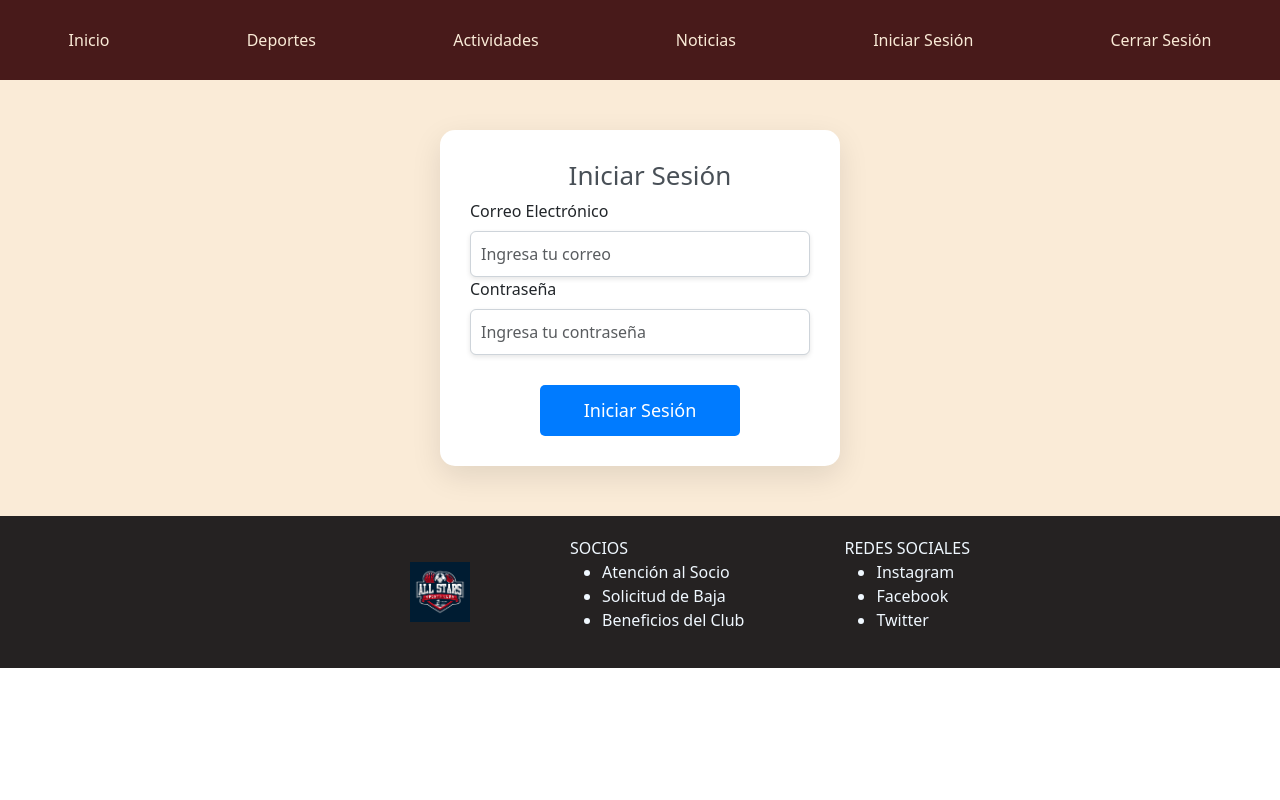
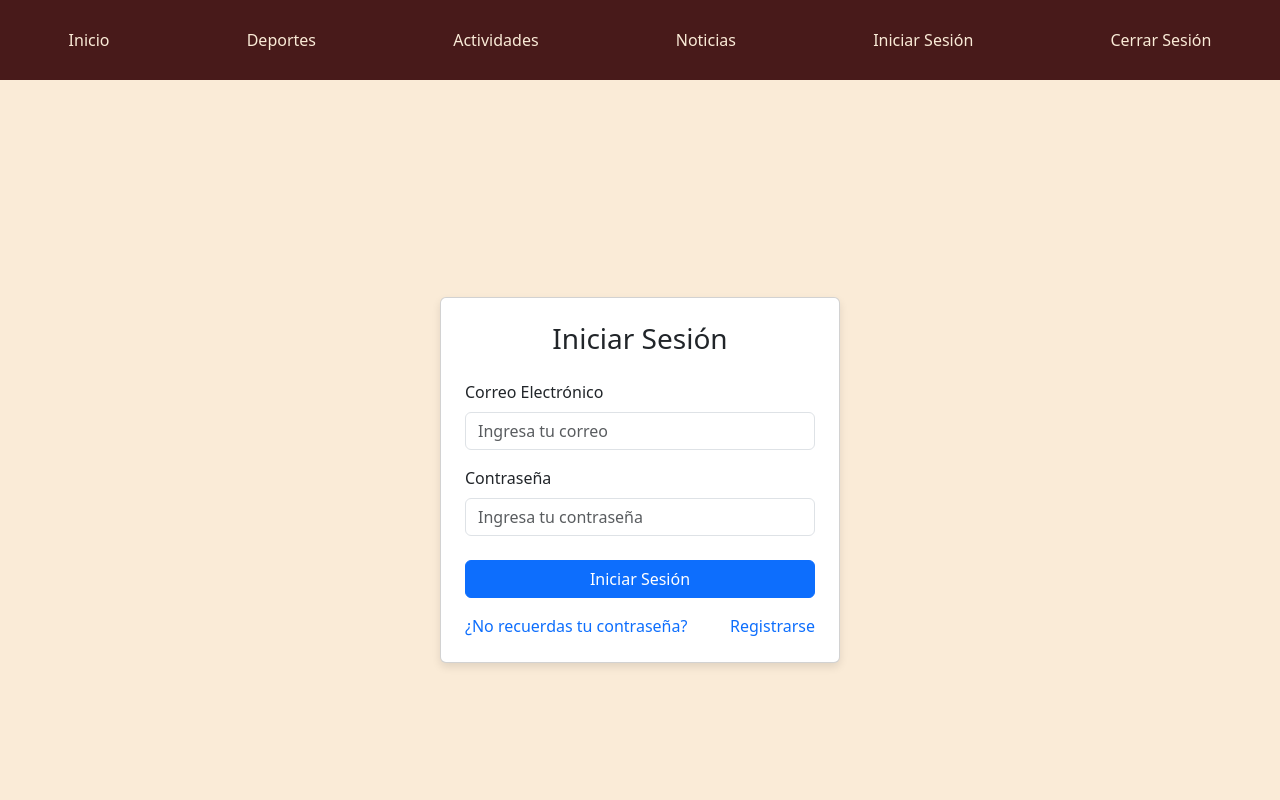
Before and after one commit to francocallegari/PPS-Club-Deportivo, a React (Vite) app in the folder React Frontend/Club-Deportivo/: page /login in a window 1280 px wide. Shown: the top 800 px of the page. Built offline with nearby package versions, Linux system fonts and the light colour scheme.

Commit message:
inicio sesion

```diff
--- a/React Frontend/Club-Deportivo/package.json
+++ b/React Frontend/Club-Deportivo/package.json
@@ -12,7 +12,7 @@
   "dependencies": {
     "bootstrap": "^5.3.3",
     "react": "^18.3.1",
-    "react-bootstrap": "^2.10.4",
+    "react-bootstrap": "^2.10.5",
     "react-dom": "^18.3.1",
     "react-router-dom": "^6.26.1"
   },
--- a/React Frontend/Club-Deportivo/src/components/login/Login.css
+++ b/React Frontend/Club-Deportivo/src/components/login/Login.css
@@ -1,7 +1,7 @@
 .login-container {
-  max-width: 400px;
+  max-width: 1000px;
   margin: 50px auto;
-  padding: 30px;
+  padding: 50px;
   background-color: #ffffff;
   border-radius: 15px;
   box-shadow: 0px 10px 30px rgba(0, 0, 0, 0.1);
--- a/React Frontend/Club-Deportivo/src/components/login/Login.jsx
+++ b/React Frontend/Club-Deportivo/src/components/login/Login.jsx
@@ -1,46 +1,79 @@
 import React, { useState } from "react";
-import { Form, Button, Container } from "react-bootstrap";
-import "./Login.css";
+import { Form, Button } from "react-bootstrap";
 
-const Login = () => {
-  const [email, setEmail] = useState("");
-  const [password, setPassword] = useState("");
+function Login() {
+  const [isRegistering, setIsRegistering] = useState(false);
 
-  const handleSubmit = (e) => {
-    e.preventDefault();
-    console.log("Email:", email, "Password:", password);
+  const toggleRegistering = () => {
+    setIsRegistering(!isRegistering);
   };
 
   return (
-    <Container className="login-container">
-      <h2 className="login-title">Iniciar Sesión</h2>
-      <Form onSubmit={handleSubmit} className="login-form">
-        <Form.Group controlId="formBasicEmail">
+    <div className="d-flex justify-content-center align-items-center vh-100">
+      <div
+        className="card p-4"
+        style={{ width: "400px", boxShadow: "0 4px 8px rgba(0, 0, 0, 0.1)" }}
+      >
+        <h3 className="text-center mb-4">
+          {isRegistering ? "Registrarse" : "Iniciar Sesión"}
+        </h3>
+        <Form>
+          {isRegistering ? (
+            <>
+              <Form.Group controlId="formName">
+                <Form.Label>Nombre</Form.Label>
+                <Form.Control type="text" placeholder="Ingresa tu nombre" />
+              </Form.Group>
+              <Form.Group controlId="formEmail" className="mt-3">
                 <Form.Label>Correo Electrónico</Form.Label>
-          <Form.Control
-            type="email"
-            placeholder="Ingresa tu correo"
-            value={email}
-            onChange={(e) => setEmail(e.target.value)}
-          />
+                <Form.Control type="email" placeholder="Ingresa tu correo" />
               </Form.Group>
-
-        <Form.Group controlId="formBasicPassword">
+              <Form.Group controlId="formPassword" className="mt-3">
                 <Form.Label>Contraseña</Form.Label>
                 <Form.Control
                   type="password"
                   placeholder="Ingresa tu contraseña"
-            value={password}
-            onChange={(e) => setPassword(e.target.value)}
                 />
               </Form.Group>
-
-        <Button variant="primary" type="submit" className="login-button">
+              <Button variant="primary" type="submit" className="w-100 mt-4">
+                Registrarse
+              </Button>
+            </>
+          ) : (
+            <>
+              <Form.Group controlId="formEmail">
+                <Form.Label>Correo Electrónico</Form.Label>
+                <Form.Control type="email" placeholder="Ingresa tu correo" />
+              </Form.Group>
+              <Form.Group controlId="formPassword" className="mt-3">
+                <Form.Label>Contraseña</Form.Label>
+                <Form.Control
+                  type="password"
+                  placeholder="Ingresa tu contraseña"
+                />
+              </Form.Group>
+              <Button variant="primary" type="submit" className="w-100 mt-4">
                 Iniciar Sesión
               </Button>
+            </>
+          )}
         </Form>
-    </Container>
+
+        <div className="d-flex justify-content-between mt-3">
+          <a href="#forgot-password" className="text-decoration-none">
+            ¿No recuerdas tu contraseña?
+          </a>
+          <a
+            href="#register"
+            className="text-decoration-none"
+            onClick={toggleRegistering}
+          >
+            {isRegistering ? "Iniciar Sesión" : "Registrarse"}
+          </a>
+        </div>
+      </div>
+    </div>
   );
-};
+}
 
 export default Login;
```
Also changed, not shown: 1 other file (tests, documents, lock files or other folders). Lines whose indentation alone changed are shown as unchanged.
